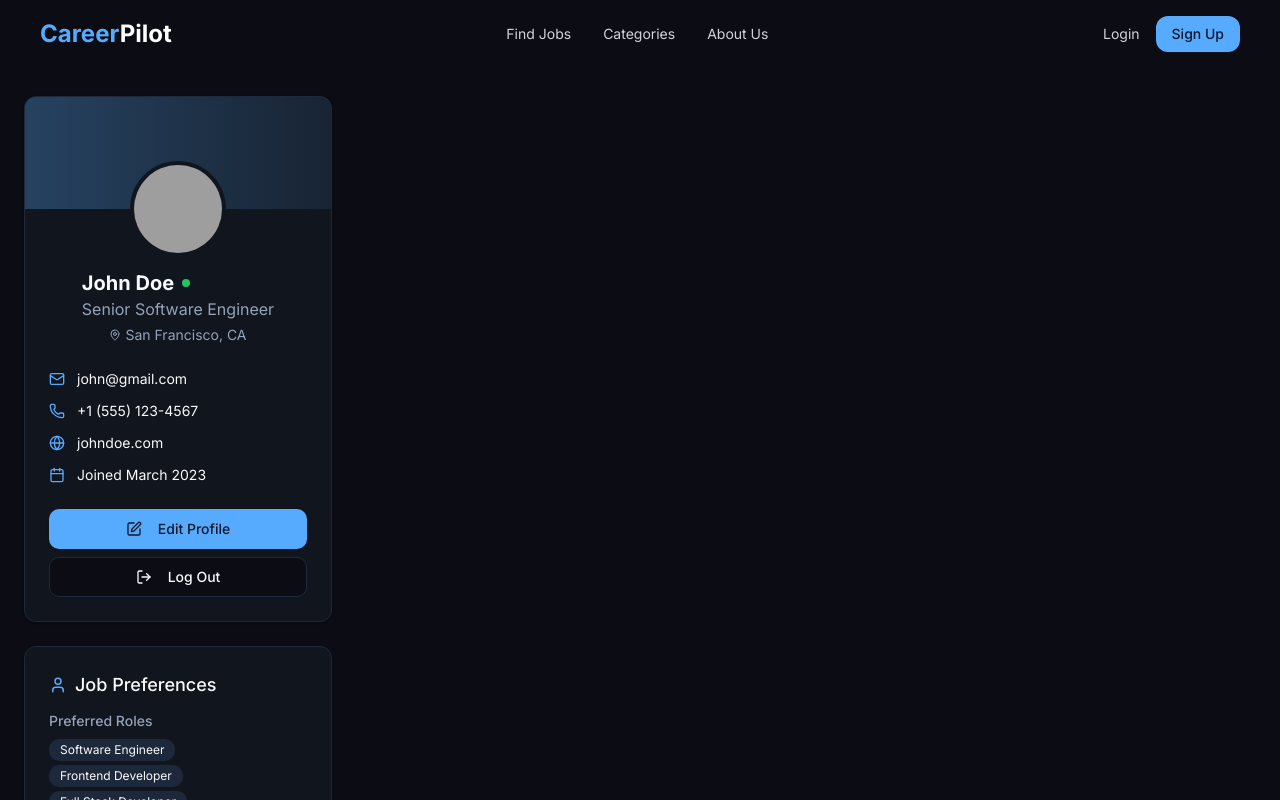
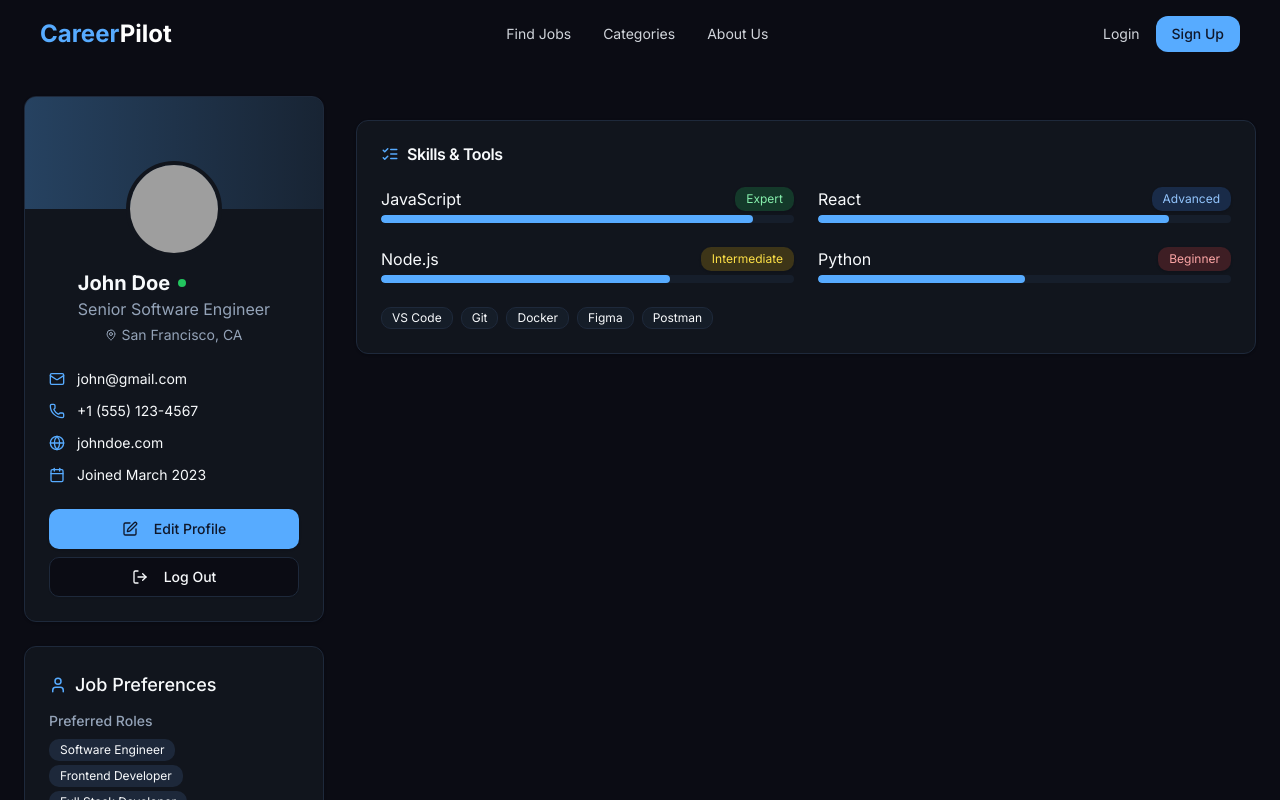
Before and after one commit to Learnathon-By-Geeky-Solutions/hiveminds, a React (Vite) app in the folder CareerPilot_Client/: page /profile in a window 1280 px wide. Shown: the top 800 px of the page. Built offline with nearby package versions, Linux system fonts and the light colour scheme; grey boxes are pictures that could not be loaded.

Commit message:
Skills section done

```diff
--- /dev/null
+++ b/CareerPilot_Client/src/components/profile/Skills.jsx
@@ -0,0 +1,83 @@
+import { Badge } from "@/components/ui/badge";
+import { Card, CardContent, CardHeader, CardTitle } from "@/components/ui/card";
+import { cn } from "@/lib/utils";
+import { ListChecks } from "lucide-react";
+
+const Skills = () => {
+  // Define the skills array
+  const skills = [
+    { name: "JavaScript", category: "expert", level: 90 },
+    { name: "React", category: "advanced", level: 85 },
+    { name: "Node.js", category: "intermediate", level: 70 },
+    { name: "Python", category: "beginner", level: 50 },
+  ];
+
+  // Define the tools array
+  const tools = ["VS Code", "Git", "Docker", "Figma", "Postman"];
+
+  // Function to determine badge styling based on skill category
+  const getLevelBadge = (category) => {
+    switch (category) {
+      case "expert":
+        return "bg-green-500/20 text-green-300";
+      case "advanced":
+        return "bg-blue-500/20 text-blue-300";
+      case "intermediate":
+        return "bg-yellow-500/20 text-yellow-300";
+      case "beginner":
+        return "bg-red-500/20 text-red-300";
+      default:
+        return "bg-secondary/40 text-muted-foreground";
+    }
+  };
+
+  return (
+    <Card className="mt-6">
+      <CardHeader>
+        <CardTitle className="flex items-center gap-2">
+          <ListChecks size={18} className="text-primary" />
+          Skills & Tools
+        </CardTitle>
+      </CardHeader>
+      <CardContent>
+        {/* Skills Section */}
+        <div className="grid grid-cols-1 md:grid-cols-2 gap-6">
+          {skills.map((skill, index) => (
+            <div key={index}>
+              <div className="flex justify-between mb-1">
+                <span>{skill.name}</span>
+                <Badge
+                  className={cn("font-normal", getLevelBadge(skill.category))}
+                >
+                  {skill.category.charAt(0).toUpperCase() +
+                    skill.category.slice(1)}
+                </Badge>
+              </div>
+              <div className="w-full h-2 bg-secondary/50 rounded-full overflow-hidden">
+                <div
+                  className="h-full bg-primary rounded-full"
+                  style={{ width: `${skill.level}%` }}
+                ></div>
+              </div>
+            </div>
+          ))}
+        </div>
+
+        {/* Tools Section */}
+        <div className="flex flex-wrap gap-2 mt-6">
+          {tools.map((tool, index) => (
+            <Badge
+              key={index}
+              variant="outline"
+              className="bg-secondary/40 font-normal"
+            >
+              {tool}
+            </Badge>
+          ))}
+        </div>
+      </CardContent>
+    </Card>
+  );
+};
+
+export default Skills;
--- a/CareerPilot_Client/src/pages/Profile.jsx
+++ b/CareerPilot_Client/src/pages/Profile.jsx
@@ -1,4 +1,5 @@
 import JobPreference from "@/components/profile/JobPreference";
+import Skills from "@/components/profile/Skills";
 import UserDetails from "@/components/profile/UserDetails";
 
 const Profile = () => {
@@ -21,6 +22,9 @@ const Profile = () => {
             <UserDetails />
             <JobPreference />
           </div>
+          <div className="lg:w-3/4">
+            <Skills />
+          </div>
         </div>
       </main>
     </div>
```
